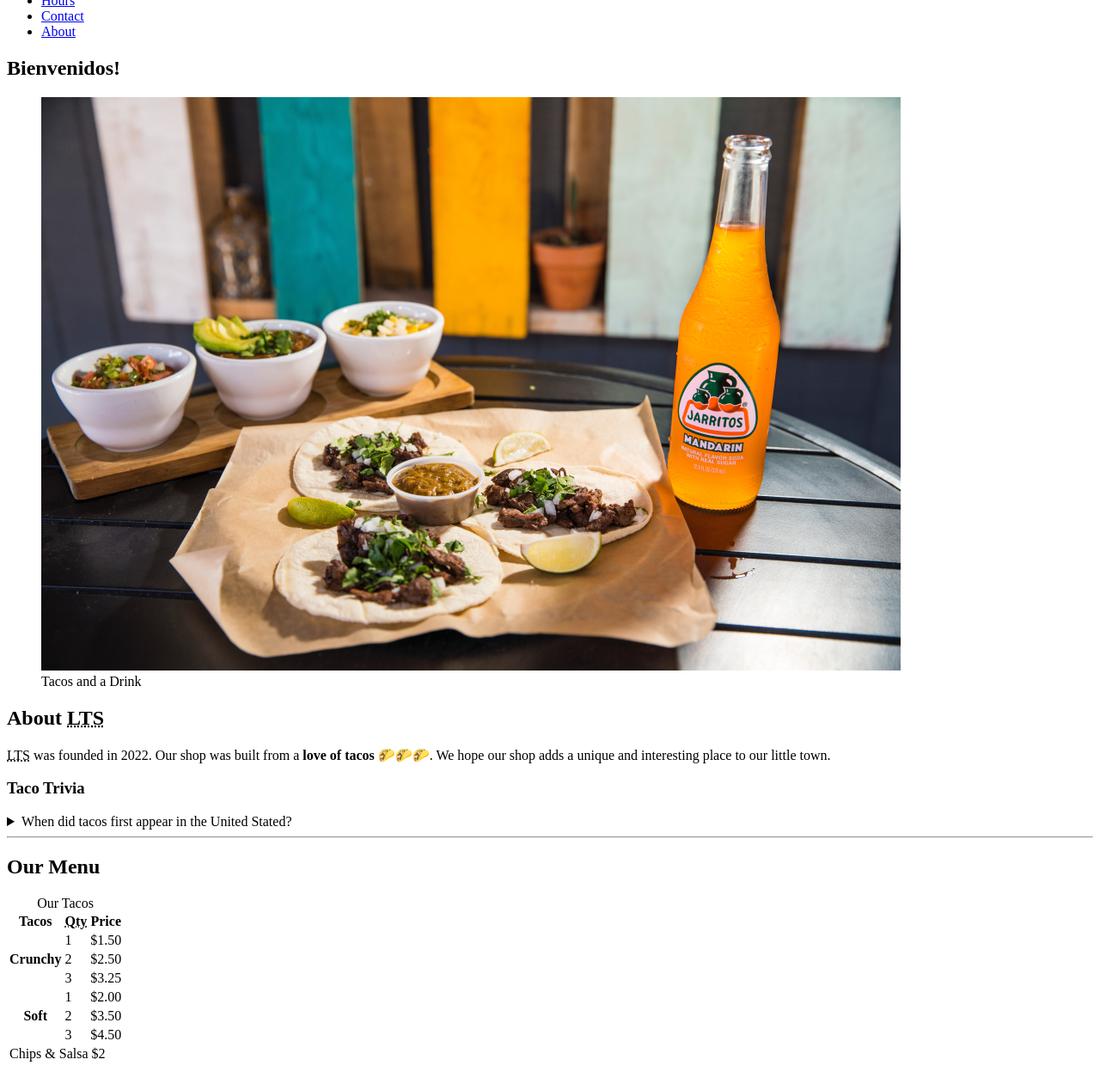
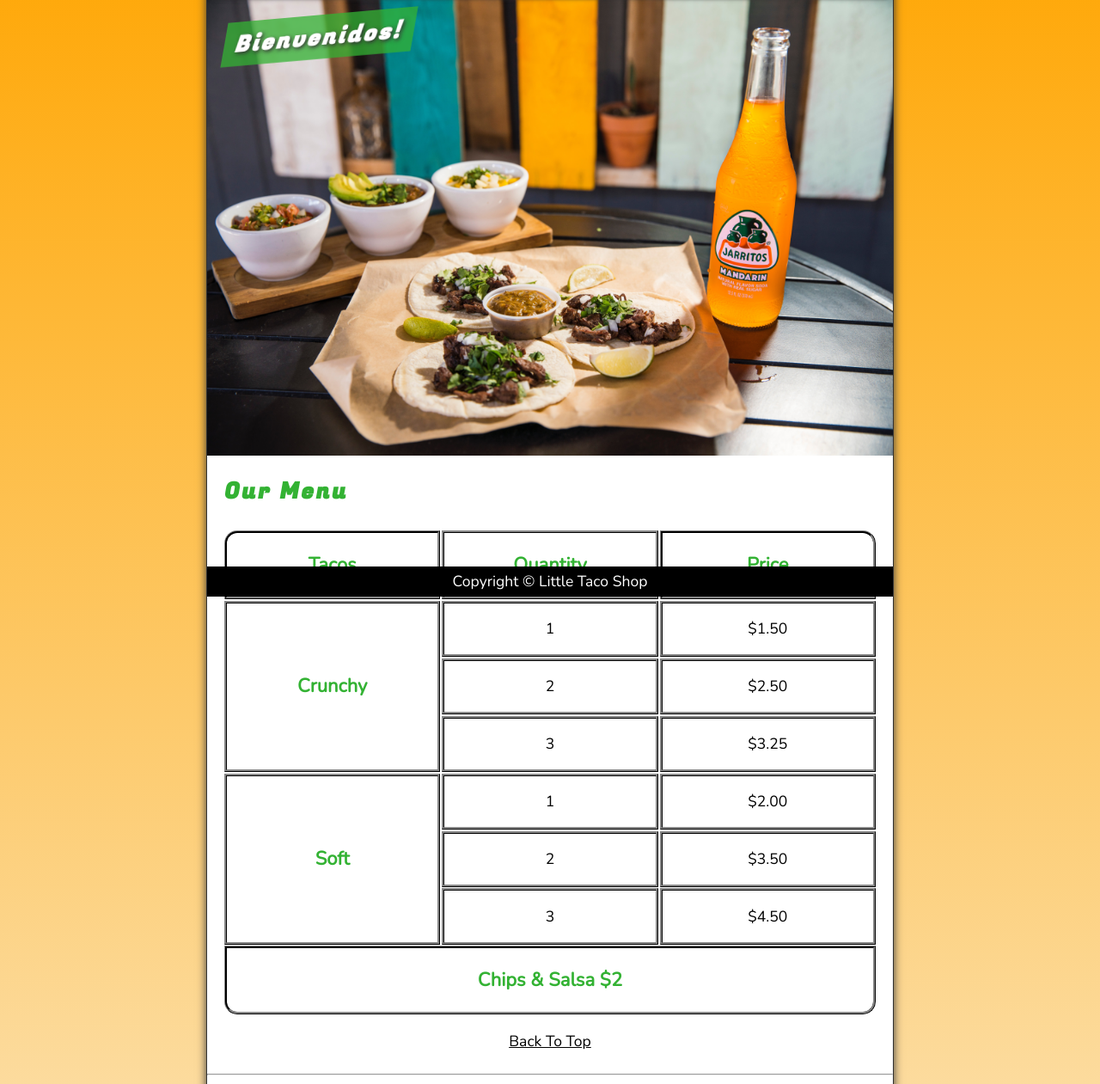
Before and after one commit to ADITHYAKRISHNAS/0001_001_CSS_CSS-Responsive_20240212, a plain HTML site: page index.html in a window 1280 px wide. Shown: the part 106-1367 px from the top of the page at 86% size. Drawn offline with nearby package versions, Linux system fonts and the light colour scheme.

Commit message:
completed

```diff
--- a/css/style.css
+++ b/css/style.css
@@ -0,0 +1,372 @@
+@import url('https://fonts.googleapis.com/css2?family=Fugaz+One&family=Nunito&display=swap');
+
+/* || RESET */
+*,
+*::after,
+*::before {
+    margin: 0;
+    padding: 0;
+    box-sizing: border-box;
+}
+
+img {
+    display: block;
+    max-width: 100%;
+    height: auto;
+}
+
+input,
+button,
+textarea {
+    font: inherit;
+}
+
+/* || VARIABLES */
+
+:root {
+    /* FONTS */
+    --FF: "Nunito", sans-serif;
+    --FF-HEADINGS: "Fugaz One", cursive;
+    --FS: clamp(1rem, 2.2vh, 1.5rem);
+
+    /* COLORS */
+    --BGCOLOR-FADE: rgb(252, 220, 160);
+    --BGCOLOR: orange;
+    --BGIMAGE: linear-gradient(to bottom, var(--BGCOLOR), var(--BGCOLOR-FADE));
+    --BODY-BGCOLOR: #FFF;
+    --BORDER-COLOR: #333;
+    --BUTTON-COLOR: #FFF;
+    --FONT-COLOR: #000;
+    --HEADER-BGCOLOR: #000;
+    --HEADER-COLOR: #FFF;
+    --HERO-BGCOLOR: rgba(51, 178, 51, 0.75);
+    --HERO-COLOR: #FFF;
+    --HIGHLIGHT-COLOR: rgb(51, 178, 51);
+    --LINK-ACTIVE: orange;
+    --LINK-COLOR: #000;
+    --LINK-HOVER: hsla(0, 0%, 0%, 0.6);
+    --NAV-BGCOLOR: #FFF;
+
+    /* BORDERS */
+    --BORDERS: 1px solid var(--BORDER-COLOR);
+    --BORDER-RADIUS: 15px;
+
+    /* STANDARD PADDING */
+    --PADDING-TB: 0.25em;
+    --PADDING-SIDE: 2.5%;
+
+    /* STANDARD MARGIN */
+    --MARGIN: clamp(1em, 2.5vh, 1.5em) 0;
+}
+
+@media (prefers-color-scheme: dark) {
+    :root {
+        --BGCOLOR-FADE: gray;
+        --BGCOLOR: #000;
+        --BODY-BGCOLOR: #333;
+        --BORDER-COLOR: whitesmoke;
+        --BUTTON-COLOR: #000;
+        --FONT-COLOR: whitesmoke;
+        --HEADER-COLOR: whitesmoke;
+        --HERO-COLOR: #333;
+        --HIGHLIGHT-COLOR: whitesmoke;
+        --LINK-ACTIVE: rgb(252, 200, 103);
+        --LINK-COLOR: whitesmoke;
+        --LINK-HOVER: orange;
+        --NAV-BGCOLOR: rgb(20, 20, 20);
+    }
+}
+
+/* || UTILITY CLASSES */
+.offscreen {
+    position: absolute;
+    left: -10000px;
+}
+
+.nowrap {
+    white-space: nowrap;
+}
+
+.center {
+    text-align: center;
+}
+
+/* || GENERAL STYLES */
+
+html {
+    scroll-behavior: smooth;
+    font-size: var(--FS);
+    font-family: var(--FF);
+    background-color: var(--BGCOLOR);
+    background-image: var(--BGIMAGE);
+}
+
+body {
+    background-color: var(--BODY-BGCOLOR);
+    color: var(--FONT-COLOR);
+    min-height: 100vh;
+    max-width: 800px;
+    margin: 0 auto;
+    border-left: var(--BORDERS);
+    border-right: var(--BORDERS);
+    box-shadow: 0 0 10px var(--BORDER-COLOR);
+}
+
+h1,
+h2,
+h3 {
+    font-family: var(--FF-HEADINGS);
+    letter-spacing: 0.1em;
+}
+
+h2,
+h3 {
+    margin-bottom: 1em;
+    color: var(--HIGHLIGHT-COLOR);
+}
+
+p {
+    line-height: 1.5;
+}
+
+a:any-link {
+    color: var(--LINK-COLOR);
+}
+
+a:hover,
+a:focus-visible {
+    color: var(--LINK-HOVER);
+}
+
+a:active {
+    color: var(--LINK-ACTIVE);
+}
+
+/* || HEADER */
+
+.header {
+    position: sticky;
+    top: 0;
+    z-index: 1;
+}
+
+.header__h1 {
+    text-align: center;
+    background-color: var(--HEADER-BGCOLOR);
+    color: var(--HEADER-COLOR);
+    padding: var(--PADDING-TB) var(--PADDING-SIDE);
+}
+
+.header__nav {
+    background-color: var(--NAV-BGCOLOR);
+    border-bottom: var(--BORDERS);
+    font-weight: bold;
+    box-shadow: 0 6px 5px -5px var(--BORDER-COLOR);
+}
+
+.header__ul {
+    padding: var(--PADDING-TB) var(--PADDING-SIDE);
+    list-style-type: none;
+    display: flex;
+    justify-content: space-evenly;
+    gap: 1rem;
+}
+
+/* || HERO */
+
+.hero {
+    position: relative;
+}
+
+.hero__h2 {
+    background-color: var(--HERO-BGCOLOR);
+    color: var(--HERO-COLOR);
+    padding: 0.25em 0.5em;
+    text-shadow: 2px 2px 5px var(--BORDER-COLOR);
+    position: absolute;
+    top: -100px;
+    left: 20px;
+    animation: showWelcome 0.5s ease-in-out 1s forwards;
+}
+
+@keyframes showWelcome {
+    0% {
+        top: -20px;
+        transform: skew(0deg, -5deg) scaleY(0);
+    }
+
+    80% {
+        top: 30px;
+        transform: skew(10deg, -5deg) scaleY(1.2);
+    }
+
+    100% {
+        top: 20px;
+        transform: skew(-10deg, -5deg) scaleY(1);
+    }
+}
+
+/* || FOOTER */
+
+.footer {
+    position: sticky;
+    bottom: 0;
+    background-color: var(--HEADER-BGCOLOR);
+    color: var(--HEADER-COLOR);
+    padding: var(--PADDING-TB) var(--PADDING-SIDE);
+    text-align: center;
+}
+
+/* || MAIN */
+
+.main {
+    padding: var(--PADDING-TB) var(--PADDING-SIDE);
+}
+
+.main__article {
+    scroll-margin-top: 6.5rem;
+    margin: var(--MARGIN);
+}
+
+.main__article:first-child {
+    margin-top: 1em;
+}
+
+.main__article:last-child {
+    min-height: calc(100vh - 20rem);
+}
+
+/* || ABOUT */
+
+.about__trivia {
+    margin: var(--MARGIN);
+}
+
+.about__trivia-answer {
+    margin-top: 1em;
+}
+
+/* || CONTACT */
+
+.contact__h2 {
+    margin: 0;
+}
+
+.contact__fieldset {
+    border: none;
+}
+
+.contact__p {
+    margin: 1em 0;
+}
+
+.contact__label {
+    display: block;
+    font-weight: bold;
+}
+
+.contact__input,
+.contact__textarea {
+    padding: 0.5em;
+    border-radius: var(--BORDER-RADIUS);
+    border-width: 2px;
+    width: 100%;
+}
+
+.contact__button {
+    padding: 0.5em;
+    border-radius: var(--BORDER-RADIUS);
+    background-color: var(--HIGHLIGHT-COLOR);
+    color: var(--BUTTON-COLOR);
+    font-weight: bold;
+}
+
+/* || MENU */
+
+thead,
+tbody,
+tfoot,
+tr {
+    display: contents;
+}
+
+.menu__container {
+    display: grid;
+    grid-template-columns: repeat(3, 1fr);
+    grid-template-areas:
+        "hd1 hd2 hd3"
+        "cr cr1 cr1p"
+        "cr cr2 cr2p"
+        "cr cr3 cr3p"
+        "sf sf1 sf1p"
+        "sf sf2 sf2p"
+        "sf sf3 sf3p"
+        "cs cs cs";
+    gap: 0.1em;
+    margin-bottom: 1em;
+}
+
+.menu__cr {
+    grid-area: cr;
+}
+
+.menu__sf {
+    grid-area: sf;
+}
+
+.menu__cs {
+    grid-area: cs;
+}
+
+.menu__cr,
+.menu__sf,
+.menu__cs,
+.menu__header {
+    color: var(--HIGHLIGHT-COLOR);
+    font-weight: bold;
+    height: 100%;
+    display: grid;
+    place-content: center;
+}
+
+.menu__header,
+.menu__item {
+    width: 100%;
+    padding: 1em;
+    border: medium ridge var(--BORDER-COLOR);
+}
+
+.menu__item {
+    display: grid;
+    place-content: center;
+}
+
+thead th:first-child {
+    border-top-left-radius: var(--BORDER-RADIUS);
+}
+
+thead th:last-child {
+    border-top-right-radius: var(--BORDER-RADIUS);
+}
+
+tfoot td {
+    border-bottom-left-radius: var(--BORDER-RADIUS);
+    border-bottom-right-radius: var(--BORDER-RADIUS);
+}
+
+@media screen and (min-width: 576px) {
+    .header__h1::before {
+        content: '🌮 '
+    }
+
+    .header__h1::after {
+        content: ' 🌮'
+    }
+
+    .menu__header,
+    .menu__cr,
+    .menu__sf,
+    .menu__cs {
+        font-size: 125%;
+    }
+}
--- a/index.html
+++ b/index.html
@@ -3,19 +3,20 @@
 
 <head>
     <meta charset="UTF-8">
+    <meta name="viewport" content="width=device-width, initial-scale=1.0">
     <meta name="author" content="Adithya Krishna S">
     <meta name="description" content="The official website for The Little Taco Shop">
     <title>The Little Taco Shop</title>
     <link rel="icon" href="favicon.ico" type="image/x-icon">
     <link rel="stylesheet" href="css/style.css">
+    <script src="js/main.js" defer></script>
 </head>
 
 <body>
     <header class="header">
-        <h1 class="header__h1">Welcome to The Little Taco Shop</h1>
+        <h1 class="header__h1">Little Taco Shop</h1>
         <nav class="header__nav">
             <ul class="header__ul">
-
                 <li>
                     <a href="#menu">Menu</a>
                 </li>
@@ -30,8 +31,6 @@
                 </li>
             </ul>
         </nav>
-
-
     </header>
 
     <section class="hero">
@@ -44,89 +43,72 @@
             </figcaption>
         </figure>
     </section>
-    <main>
-        <article id="about">
-            <h2>About <abbr title="The Little Taco Shop">LTS</abbr></h2>
-            <p>
-                <abbr title="The Little Taco Shop">LTS</abbr> was founded in <time datetime="2022">2022</time>. Our shop
-                was built from a <strong>love of tacos</strong> 🌮🌮🌮. We hope our shop adds a unique and interesting
-                place to our little town.
-            </p>
-            <aside>
-                <h3>Taco Trivia</h3>
-                <details>
-                    <summary>When did tacos first appear in the United Stated?</summary>
-                    <p>
-                        Jeffrey M. Pilcher, taco historian and professor of history at the University of Minnesota, says
-                        the earliest mention of tacos in the United States are in a newspaper from <time
-                            datetime="1905">1905</time>. (Source: <cite><a
-                                href="https://www.smithsonianmag.com/arts-culture/where-did-the-taco-come-from-81228162/"
-                                target="_blank">Smithsonian Magazine</a></cite>)
-                    </p>
-                </details>
-            </aside>
-        </article>
-        <hr>
-        <article id="menu">
-            <h2>Our Menu</h2>
-            <table>
-                <caption>Our Tacos</caption>
+
+    <main class="main">
+
+        <article id="menu" class="main__article menu">
+            <h2 class="menu__h2">Our Menu</h2>
+            <table class="menu__container">
+                <caption class="offscreen">Our Tacos</caption>
                 <thead>
                     <tr>
-                        <th>Tacos</th>
-                        <th scope="col"><abbr title="Quantity">Qty</abbr></th>
-                        <th scope="col">Price</th>
+                        <th class="menu__header" scope="col">Tacos</th>
+                        <th class="menu__header" scope="col">Quantity</th>
+                        <th class="menu__header" scope="col">Price</th>
                     </tr>
                 </thead>
                 <tbody>
                     <tr>
-                        <th scope="row" rowspan="3">
+                        <th class="menu__item menu__cr" scope="row" rowspan="3">
                             Crunchy
                         </th>
-                        <td>1</td>
-                        <td>$1.50</td>
+                        <td class="menu__item">1</td>
+                        <td class="menu__item">$1.50</td>
                     </tr>
                     <tr>
-                        <td>2</td>
-                        <td>$2.50</td>
+                        <td class="menu__item">2</td>
+                        <td class="menu__item">$2.50</td>
                     </tr>
                     <tr>
-                        <td>3</td>
-                        <td>$3.25</td>
+                        <td class="menu__item">3</td>
+                        <td class="menu__item">$3.25</td>
                     </tr>
                     <tr>
-                        <th scope="row" rowspan="3">
+                        <th class="menu__item menu__sf" scope="row" rowspan="3">
                             Soft
                         </th>
-                        <td>1</td>
-                        <td>$2.00</td>
+                        <td class="menu__item">1</td>
+                        <td class="menu__item">$2.00</td>
                     </tr>
                     <tr>
-                        <td>2</td>
-                        <td>$3.50</td>
+                        <td class="menu__item">2</td>
+                        <td class="menu__item">$3.50</td>
                     </tr>
                     <tr>
-                        <td>3</td>
-                        <td>$4.50</td>
+                        <td class="menu__item">3</td>
+                        <td class="menu__item">$4.50</td>
                     </tr>
                 </tbody>
                 <tfoot>
                     <tr>
-                        <td colspan="3">
+                        <td class="menu__item menu__cs" colspan="3">
                             Chips &amp; Salsa $2
                         </td>
                     </tr>
                 </tfoot>
             </table>
-            <br>
-            <p>
+
+            <p class="center">
                 <a href="#">Back To Top</a>
             </p>
         </article>
     </main>
     <hr>
-    <footer>
-        <p>Copyright &copy; The Little Taco Shop</p>
+    <footer class="footer">
+        <p>
+            <span class="nowrap">Copyright &copy; <time id="year"></time></span>
+            <span class="nowrap">Little Taco Shop</span>
+        </p>
     </footer>
 </body>
 
```
Also changed, not shown: about.html (+41 -10 lines), contact.html (+33 -52 lines), hours.html (+21 -16 lines).
